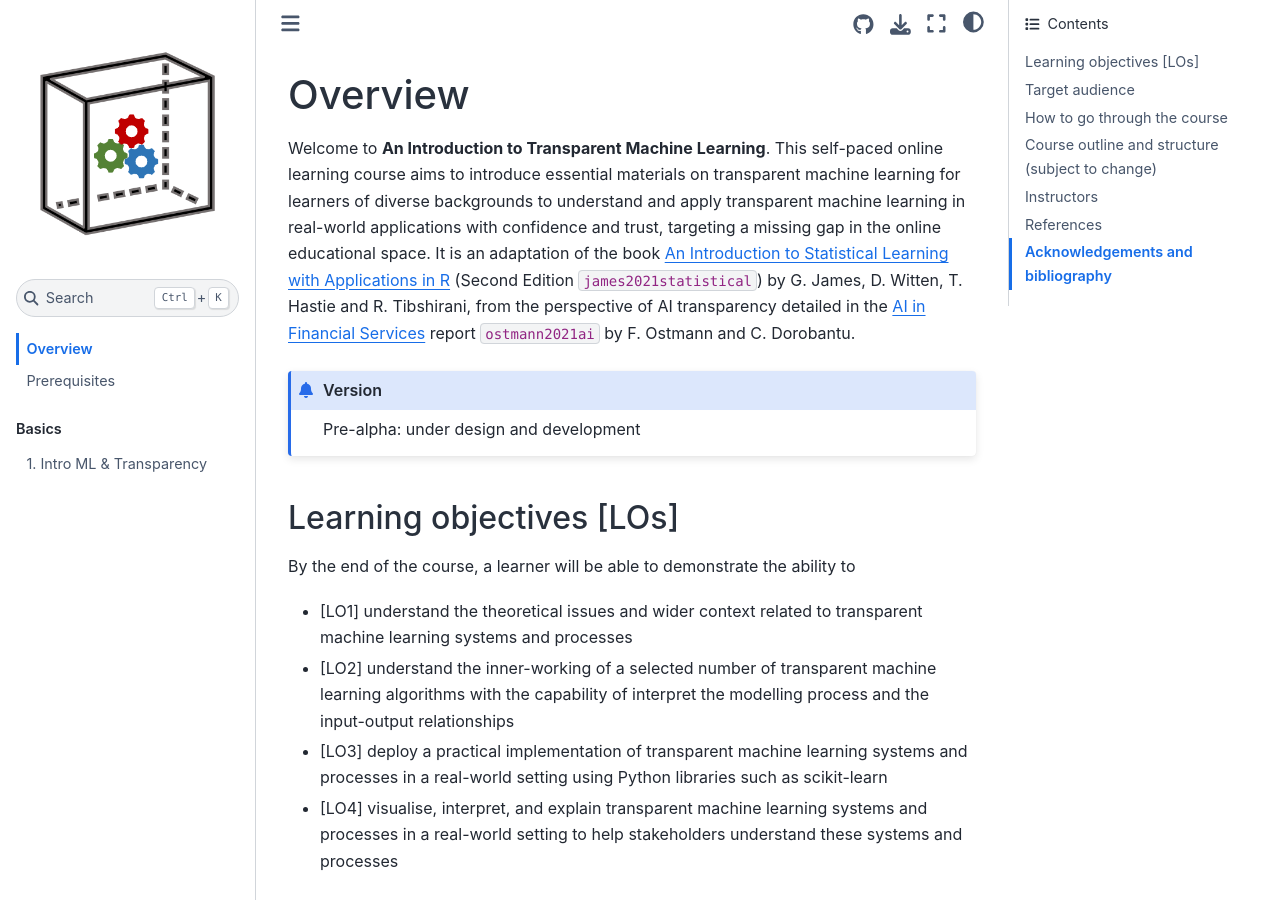
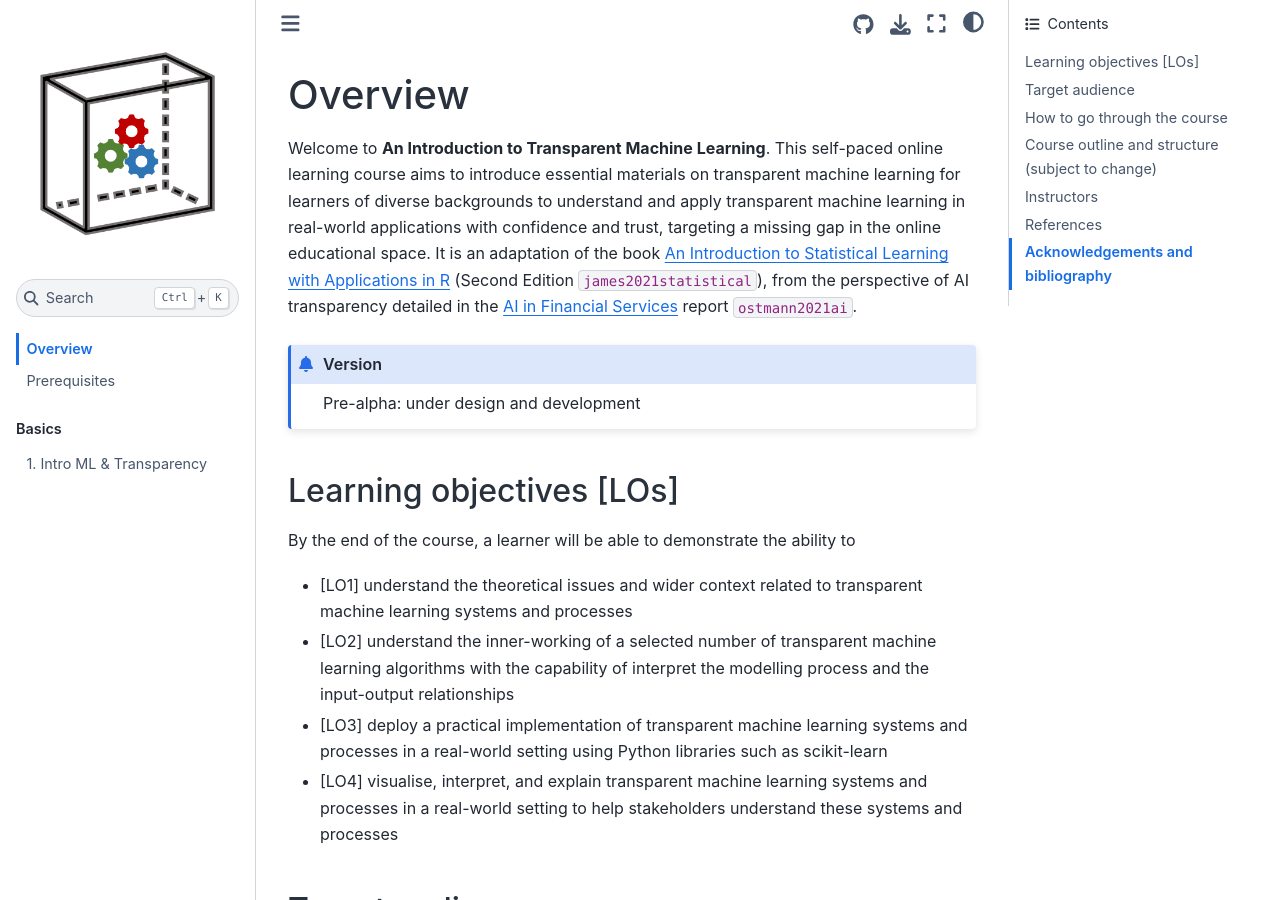
Before and after one commit to pykale/transparentML, a Jupyter Book: the page built from content/index.md, in a window 1280 px wide and 900 px high. Built offline with Jupyter Book 1.0.4 settings and Sphinx 7.4.7 and the Sphinx Book theme 1.1.4, drawn with Linux system fonts in a browser that asks for light colours; comment, search, counter and statistics services are not loaded; cross-references to code outside the pages are shown as plain code.

````diff
--- a/content/_config.yml
+++ b/content/_config.yml
@@ -48,6 +48,7 @@ launch_buttons:
 
 sphinx:
   config:
-    html_js_files:
-    - https://cdnjs.cloudflare.com/ajax/libs/require.js/2.3.4/require.min.js
+    # Get help to make the width more flexible, wider on wide screen. May need help from Sina
+    # html_js_files:
+    # - https://cdnjs.cloudflare.com/ajax/libs/require.js/2.3.4/require.min.js
     bibtex_reference_style: author_year
--- a/content/index.md
+++ b/content/index.md
@@ -1,6 +1,6 @@
 # Overview
 
-Welcome to **An Introduction to Transparent Machine Learning**. This self-paced online learning course aims to introduce essential materials on transparent machine learning for learners of diverse backgrounds to understand and apply transparent machine learning in real-world applications with confidence and trust, targeting a missing gap in the online educational space. It is an adaptation of the book [An Introduction to Statistical Learning with Applications in R](https://www.statlearning.com/) (Second Edition {cite}`james2021statistical`) by G. James, D. Witten, T. Hastie and R. Tibshirani, from the perspective of AI transparency detailed in the [AI in Financial Services](https://www.turing.ac.uk/sites/default/files/2021-06/ati_ai_in_financial_services_lores.pdf) report {cite}`ostmann2021ai` by F. Ostmann and C. Dorobantu.
+Welcome to **An Introduction to Transparent Machine Learning**. This self-paced online learning course aims to introduce essential materials on transparent machine learning for learners of diverse backgrounds to understand and apply transparent machine learning in real-world applications with confidence and trust, targeting a missing gap in the online educational space. It is an adaptation of the book [An Introduction to Statistical Learning with Applications in R](https://www.statlearning.com/) (Second Edition {cite}`james2021statistical`), from the perspective of AI transparency detailed in the [AI in Financial Services](https://www.turing.ac.uk/sites/default/files/2021-06/ati_ai_in_financial_services_lores.pdf) report {cite}`ostmann2021ai`.
 
 ```{admonition} Version
 Pre-alpha: under design and development
````
